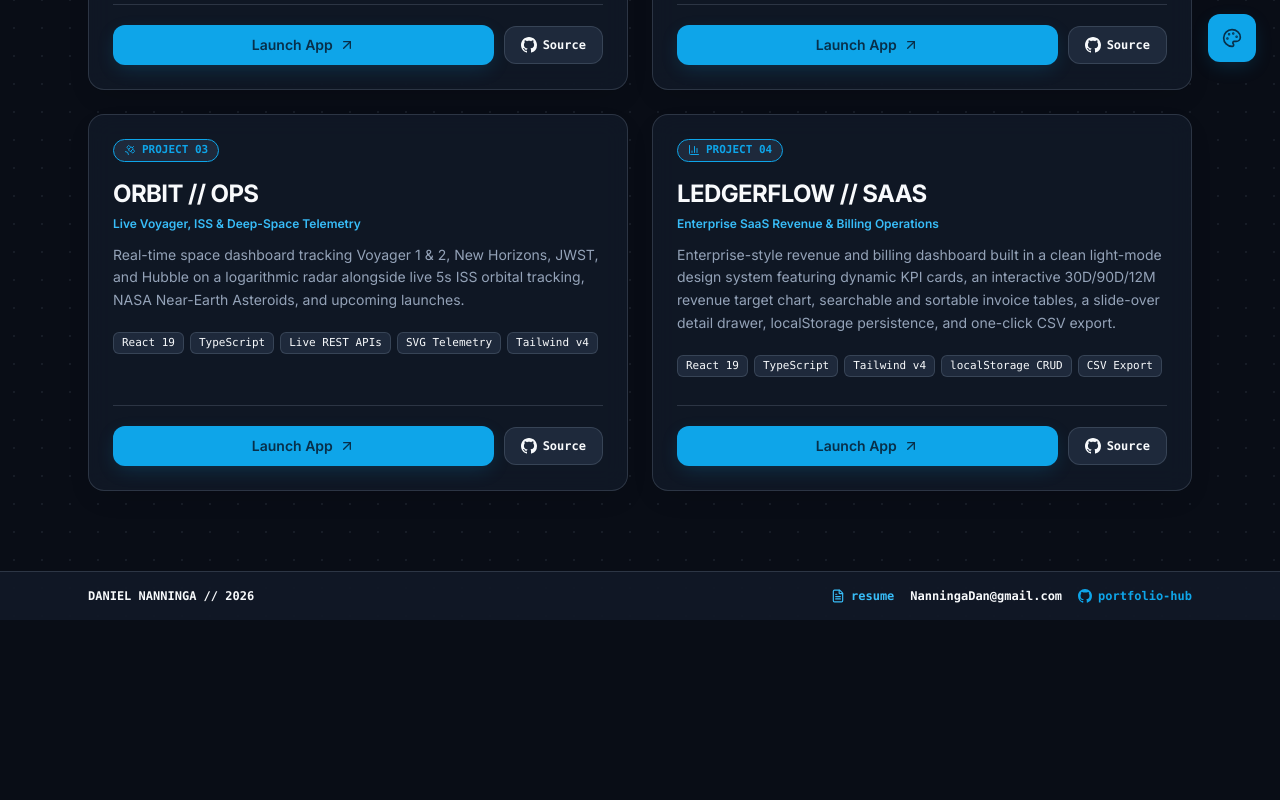
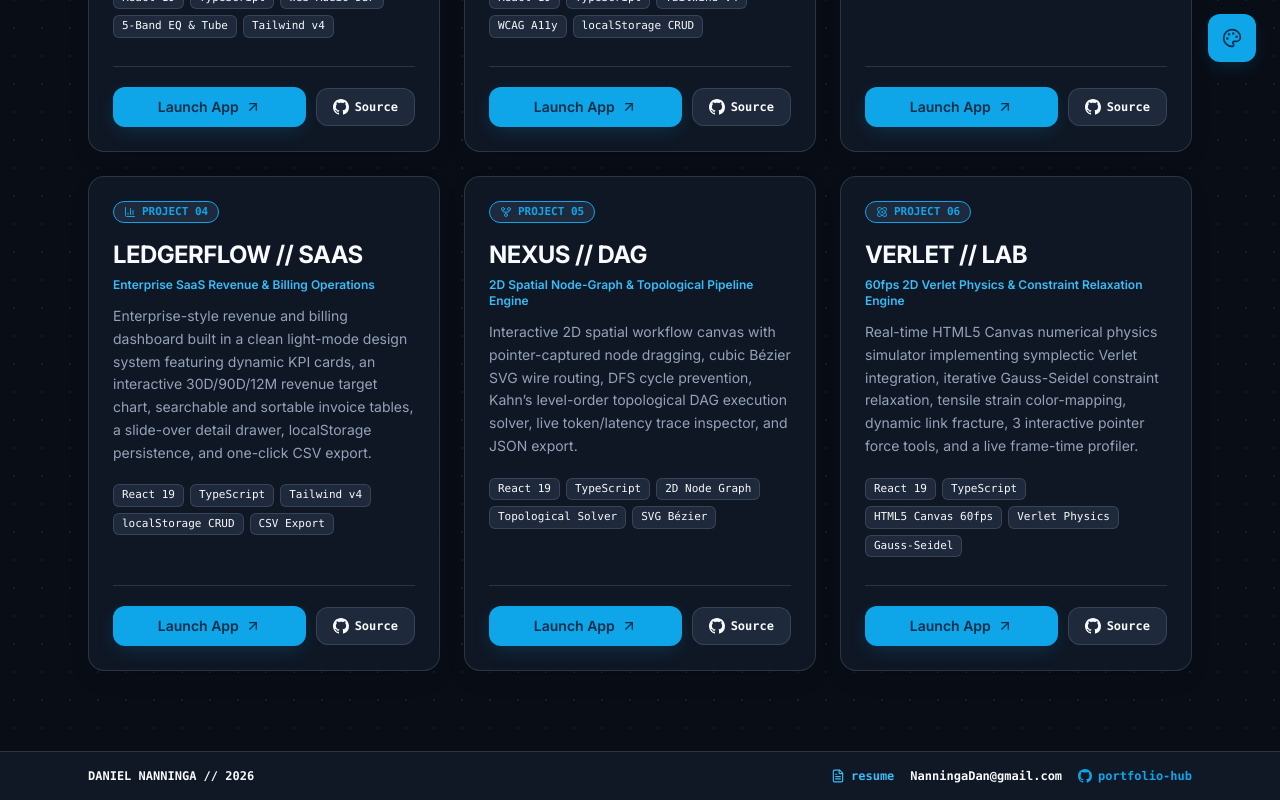
Before and after one commit to Nannidan/portfolio-hub, a React (Vite) app: page / in a window 1280 px wide. Shown: the part 714-1514 px from the top of the page. Before the commit the page ends 1334 px from the top, so only its background shows below. Built offline with nearby package versions, Linux system fonts and the light colour scheme.

Commit message:
feat: add PROJECT 05 (NEXUS // DAG) and PROJECT 06 (VERLET // LAB) to portfolio and resume

```diff
--- a/public/resume.html
+++ b/public/resume.html
@@ -321,7 +321,7 @@
             <div class="project">
               <div class="project-head">
                 <div>
-                  <span class="project-title">PROJECT 01: AUDIOSYNTH // HZ — Web Audio Synthesizer &amp; Multimodal Mastering DSP</span>
+                  <span class="project-title">STAGE 01: AUDIOSYNTH // HZ — Web Audio Synthesizer &amp; Multimodal Mastering DSP</span>
                   <span class="project-stack"> • [Web Audio API, SVG Rotary Dials, 60fps FFT]</span>
                 </div>
                 <span class="project-links">
@@ -338,7 +338,7 @@
             <div class="project">
               <div class="project-head">
                 <div>
-                  <span class="project-title">PROJECT 02: FORGE // UI — Design-Token Workbench, WCAG 2.1 Auditor &amp; AI Prompt Studio</span>
+                  <span class="project-title">STAGE 02: FORGE // UI — Design-Token Workbench, WCAG 2.1 Auditor &amp; AI Prompt Studio</span>
                   <span class="project-stack"> • [WCAG Math, Undo/Redo Stack, Code Generator]</span>
                 </div>
                 <span class="project-links">
@@ -355,7 +355,7 @@
             <div class="project">
               <div class="project-head">
                 <div>
-                  <span class="project-title">PROJECT 03: ORBIT // OPS — Deep-Space Logarithmic Radar &amp; Live ISS/NASA Telemetry</span>
+                  <span class="project-title">STAGE 03: ORBIT // OPS — Deep-Space Logarithmic Radar &amp; Live ISS/NASA Telemetry</span>
                   <span class="project-stack"> • [REST Polling, Logarithmic SVG Radar]</span>
                 </div>
                 <span class="project-links">
@@ -383,6 +383,38 @@
                 <li>Created a high-clarity light-mode SaaS dashboard with 30D/90D/12M revenue-vs-target charts, live KPI cards, multi-column invoice search/sort/filter, slide-over line-item inspector, and RFC-4180 CSV export.</li>
               </ul>
             </div>
+
+            <div class="project">
+              <div class="project-head">
+                <div>
+                  <span class="project-title">PROJECT 05: NEXUS // DAG — 2D Spatial Node-Graph &amp; Topological Pipeline Engine</span>
+                  <span class="project-stack"> • [2D Spatial Canvas, Kahn's DAG Solver, SVG Bézier]</span>
+                </div>
+                <span class="project-links">
+                  <a href="https://nannidan.github.io/nexus-dag/">Live</a> •
+                  <a href="https://github.com/Nannidan/nexus-dag">GitHub</a>
+                </span>
+              </div>
+              <ul>
+                <li>Engineered an interactive 2D node-graph canvas with pointer-captured dragging, cubic Bézier wire routing, DFS cycle prevention, Kahn's level-order topological execution runner, and JSON pipeline export.</li>
+              </ul>
+            </div>
+
+            <div class="project">
+              <div class="project-head">
+                <div>
+                  <span class="project-title">PROJECT 06: VERLET // LAB — 60fps 2D Verlet Physics &amp; Constraint Relaxation Engine</span>
+                  <span class="project-stack"> • [HTML5 Canvas 60fps, Symplectic Verlet, Gauss-Seidel]</span>
+                </div>
+                <span class="project-links">
+                  <a href="https://nannidan.github.io/verlet-lab/">Live</a> •
+                  <a href="https://github.com/Nannidan/verlet-lab">GitHub</a>
+                </span>
+              </div>
+              <ul>
+                <li>Built a real-time HTML5 Canvas physics solver implementing symplectic Verlet integration, iterative Gauss-Seidel constraint relaxation, tensile strain color-mapping, dynamic link fracture, and a live frame-time profiler.</li>
+              </ul>
+            </div>
           </div>
         </section>
 
@@ -407,7 +439,7 @@
 
       <footer class="footer-bar">
         <span>Daniel Nanninga • NanningaDan@gmail.com • github.com/Nannidan</span>
-        <span>All 4 live applications &amp; source repositories verified at portfolio-hub-44jc.vercel.app</span>
+        <span>All 5 live applications &amp; source repositories verified at portfolio-hub-44jc.vercel.app</span>
       </footer>
     </main>
   </body>
--- a/src/App.tsx
+++ b/src/App.tsx
@@ -113,7 +113,7 @@ export default function App() {
         </div>
 
         {/* Modular Project Grid */}
-        <div className="mt-10 grid gap-6 md:grid-cols-2 lg:grid-cols-2">
+        <div className="mt-10 grid gap-6 md:grid-cols-2 lg:grid-cols-3">
           {PROJECTS.map((project) => (
             <ProjectCard key={project.id} project={project} style={style} />
           ))}
--- a/src/components/ProjectCard.tsx
+++ b/src/components/ProjectCard.tsx
@@ -1,4 +1,4 @@
-import { Activity, ArrowUpRight, BarChart3, Cpu, Layers, Satellite } from 'lucide-react'
+import { ArrowUpRight, Atom, BarChart3, Cpu, GitFork, Layers, Satellite } from 'lucide-react'
 import type { Project, VisualStyle } from '../types/hub'
 
 interface ProjectCardProps {
@@ -25,8 +25,10 @@ export function ProjectCard({ project, style }: ProjectCardProps) {
               <BarChart3 className="h-3 w-3" />
             ) : project.icon === 'forge' ? (
               <Layers className="h-3 w-3" />
-            ) : project.icon === 'spectrum' ? (
-              <Activity className="h-3 w-3" />
+            ) : project.icon === 'nexus' ? (
+              <GitFork className="h-3 w-3" />
+            ) : project.icon === 'verlet' ? (
+              <Atom className="h-3 w-3" />
             ) : (
               <Satellite className="h-3 w-3" />
             )}
--- a/src/data/projects.ts
+++ b/src/data/projects.ts
@@ -49,12 +49,36 @@ export const PROJECTS: Project[] = [
     tags: ['React 19', 'TypeScript', 'Tailwind v4', 'localStorage CRUD', 'CSV Export'],
     icon: 'ledger',
   },
+  {
+    id: 'nexus-dag',
+    code: 'PROJECT 05',
+    title: 'NEXUS // DAG',
+    tagline: '2D Spatial Node-Graph & Topological Pipeline Engine',
+    description:
+      'Interactive 2D spatial workflow canvas with pointer-captured node dragging, cubic Bézier SVG wire routing, DFS cycle prevention, Kahn’s level-order topological DAG execution solver, live token/latency trace inspector, and JSON export.',
+    liveUrl: 'https://nannidan.github.io/nexus-dag/',
+    repoUrl: 'https://github.com/Nannidan/nexus-dag',
+    tags: ['React 19', 'TypeScript', '2D Node Graph', 'Topological Solver', 'SVG Bézier'],
+    icon: 'nexus',
+  },
+  {
+    id: 'verlet-lab',
+    code: 'PROJECT 06',
+    title: 'VERLET // LAB',
+    tagline: '60fps 2D Verlet Physics & Constraint Relaxation Engine',
+    description:
+      'Real-time HTML5 Canvas numerical physics simulator implementing symplectic Verlet integration, iterative Gauss-Seidel constraint relaxation, tensile strain color-mapping, dynamic link fracture, 3 interactive pointer force tools, and a live frame-time profiler.',
+    liveUrl: 'https://nannidan.github.io/verlet-lab/',
+    repoUrl: 'https://github.com/Nannidan/verlet-lab',
+    tags: ['React 19', 'TypeScript', 'HTML5 Canvas 60fps', 'Verlet Physics', 'Gauss-Seidel'],
+    icon: 'verlet',
+  },
 ]
 
 const HERO_COPY = {
   badge: 'DANIEL NANNINGA // FRONT-END & AI UI ENGINEER',
   headline: 'Production Front-End & Interactive UI Systems.',
-  sub: 'Shipped web applications engineered with React 19, TypeScript, and Tailwind CSS v4—spanning Web Audio DSP, design-system accessibility tooling, live telemetry, and enterprise SaaS.',
+  sub: 'Six shipped web applications engineered with React 19, TypeScript, and Tailwind CSS v4—spanning Web Audio DSP, design-system accessibility, live telemetry, SaaS workflows, 2D node-graph DAG engines, and 60fps Canvas physics.',
 }
 
 export const THEME_META: Record<ThemeId, ThemeMeta> = {
--- a/src/types/hub.ts
+++ b/src/types/hub.ts
@@ -1,7 +1,7 @@
 export type ThemeId = 'slate' | 'emerald' | 'indigo'
 export type BrightnessMode = 'dark' | 'light'
 export type VisualStyle = 'modern' | 'retro'
-export type ProjectIconId = 'synth' | 'forge' | 'orbit' | 'ledger' | 'spectrum'
+export type ProjectIconId = 'synth' | 'forge' | 'orbit' | 'ledger' | 'nexus' | 'verlet'
 
 export interface Project {
   id: string
```
